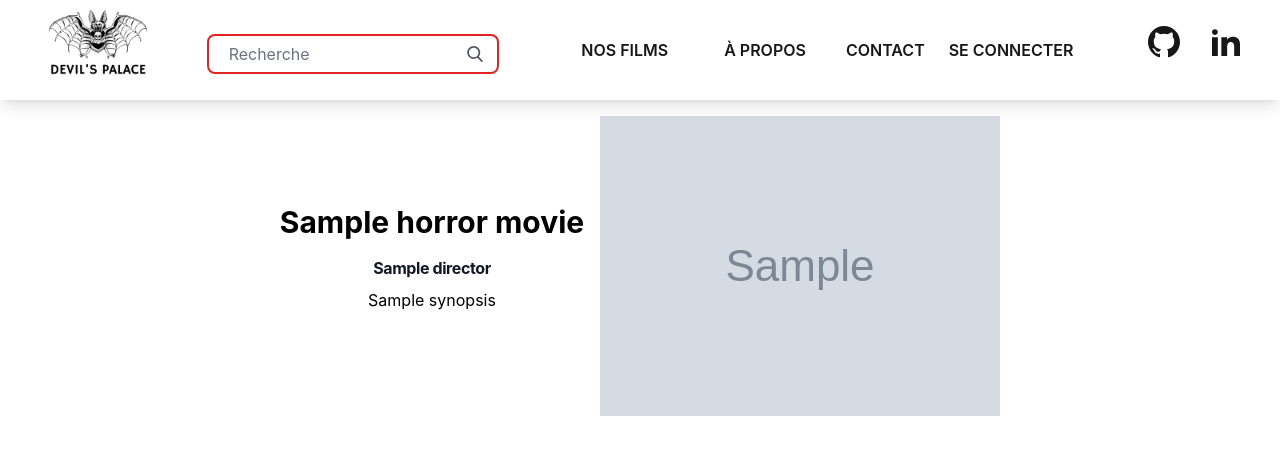
After one commit to Zodiac369/sf-devils-palace, a Symfony app: template templates/movies/item.html.twig in a window 1280 px wide. The commit adds this page. Shown: the top 455 px of the page. Run offline with Twig, Linux system fonts and the light colour scheme; the template is opened without the code that fills it: most values are stand-ins (such as "Sample title", 1, 10 or a date in 2020); grey boxes marked "Sample" are stand-in pictures; some libraries are stand-ins or nearby versions.

Commit message:
Movies Collection and Item with template.

```diff
--- a/templates/index/home.html.twig
+++ b/templates/index/home.html.twig
@@ -10,7 +10,9 @@
 
     <div class="px-6 text-left text-white md:px-12">
         <h1 class="mt-20 mb-4 pb-20 text-5xl font-bold">UNE NOUVELLE FAÇON D'AVOIR PEUR</h1>
-        <h3 class="mb-5 text-3xl text-white font-bold">Faites l'essai de 7 jours gratuits</h3>
+        <h3 class="mb-5 text-3xl text-white font-bold">Restez connectés !</h3>
+        <h3 class="mb-5 text-3xl text-white font-bold">Inscrivez-vous à notre newsletter : </h3>
+
         <div class="mb-0">
             <div class="relative flex w-full flex-wrap items-stretch">
                 <div class="relative flex text-white items-stretch">
--- a/templates/all_horror_movies/_movies_displate.html.twig
+++ b/templates/movies/_movies_displate.html.twig
@@ -1,7 +1,7 @@
 <div class="grid grid-cols-1 sm:grid-cols-2 md:grid-cols-3 lg:grid-cols-3 gap-4">
     {% for horrorMovie in horrorMovies %}
         <div class="p-6 bg-white flex flex-col items-center">
-            <a href="#"><h5 class="mb-2 text-2xl font-bold tracking-tight text-gray-900 dark:text-white">{{ horrorMovie.name }}</h5></a>
+            <a href="{{ path('movie_item', { id: horrorMovie.id }) }}"> <h5 class="mb-2 text-2xl font-bold tracking-tight text-gray-900 dark:text-white">{{ horrorMovie.name }}</h5></a>
             <img src="{{ horrorMovie.cover }}" alt="Movie Cover" class="mt-0" style="max-height: 70%;">
             Réalisé par :
             <a href="#"><h5 class="mb-2 text-m font-bold tracking-tight text-gray-900 dark:text-white"> {{ horrorMovie.director.name }}</h5></a>
--- a/templates/all_horror_movies/allHorrorMovies.html.twig
+++ b/templates/movies/allHorrorMovies.html.twig
@@ -3,10 +3,8 @@
 {% block title %}Nos Films{% endblock %}
 
 {% block body %}
-
-
   {% for horrorMovie in horrorMovies %}
-    {% include 'all_horror_movies/_movies_displate.html.twig' with { horrorMovies: horrorMovies } only %}
+    {% include 'movies/_movies_displate.html.twig' with { horrorMovies: horrorMovies } only %}
   {% else %}
     <p>Aucun film trouvé</p>
   {% endfor %}
--- /dev/null
+++ b/templates/movies/item.html.twig
@@ -0,0 +1,17 @@
+{% extends 'base.html.twig' %}
+
+{% block title %}
+  {{ horrorMovie.name }}
+{% endblock %}
+
+{% block body %}
+  <div class="mt-4 flex justify-center items-center">
+    <div class="flex flex-col">
+      <h1 class="text-center text-3xl font-bold mb-4">{{ horrorMovie.name }}</h1>
+        <a href="{{ path('director_item', { id: horrorMovie.director.id }) }}"><h5 class="mb-2 text-center font-bold tracking-tight text-gray-900 dark:text-white"> {{ horrorMovie.director.name }}</h5></a>      <div class="text-center max-w-md mb-4">
+        <p>{{ horrorMovie.synopsis }}</p>
+      </div>
+    </div>
+    <img src="{{ horrorMovie.cover }}" alt="Movie Cover" class="mt-0 ml-4" style="max-height: 55%;">
+  </div>
+{% endblock %}
--- a/templates/nav.html.twig
+++ b/templates/nav.html.twig
@@ -7,7 +7,7 @@ data-te-navbar-ref>
     <a href="/">
         <div class="Logo">
             <source srcset="img/devils_palace_logo.png">
-            <img src="img/devils_palace_logo.png"  alt="Logo Devil's Place" class="img-fluid ml-12" width="100" height="90">
+            <img src="{{ asset('img/devils_palace_logo.png') }}" alt="Logo Devil's Place" class="img-fluid ml-12" width="100" height="90">
         </div>
     </a>
      <div class="pt-2 relative mx-auto text-gray-800">
```
Also changed, not shown: src/Controller/MoviesController.php (renamed from src/Controller/AllHorrorMoviesController.php, +4 -3 lines), README.md (added).
